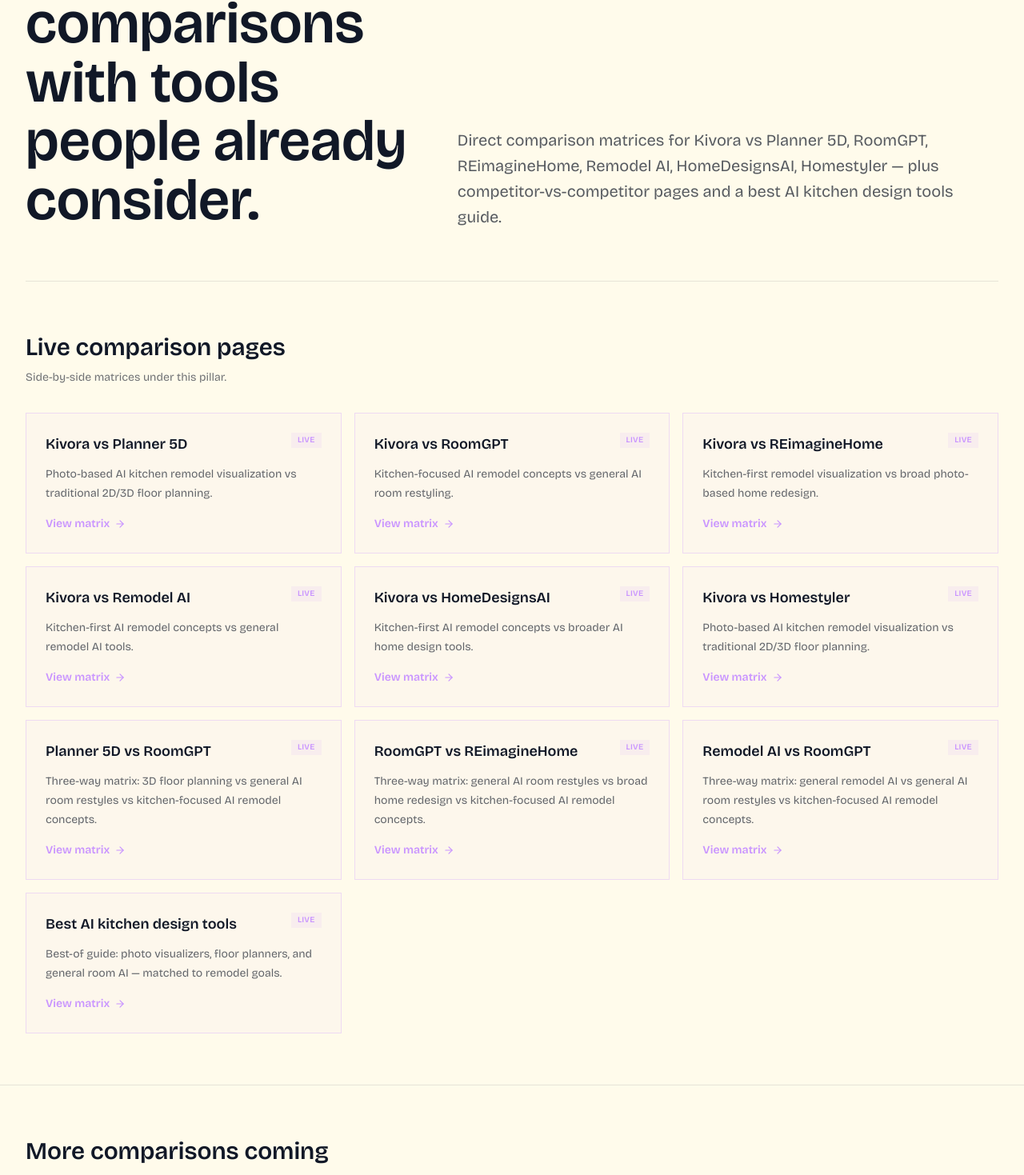
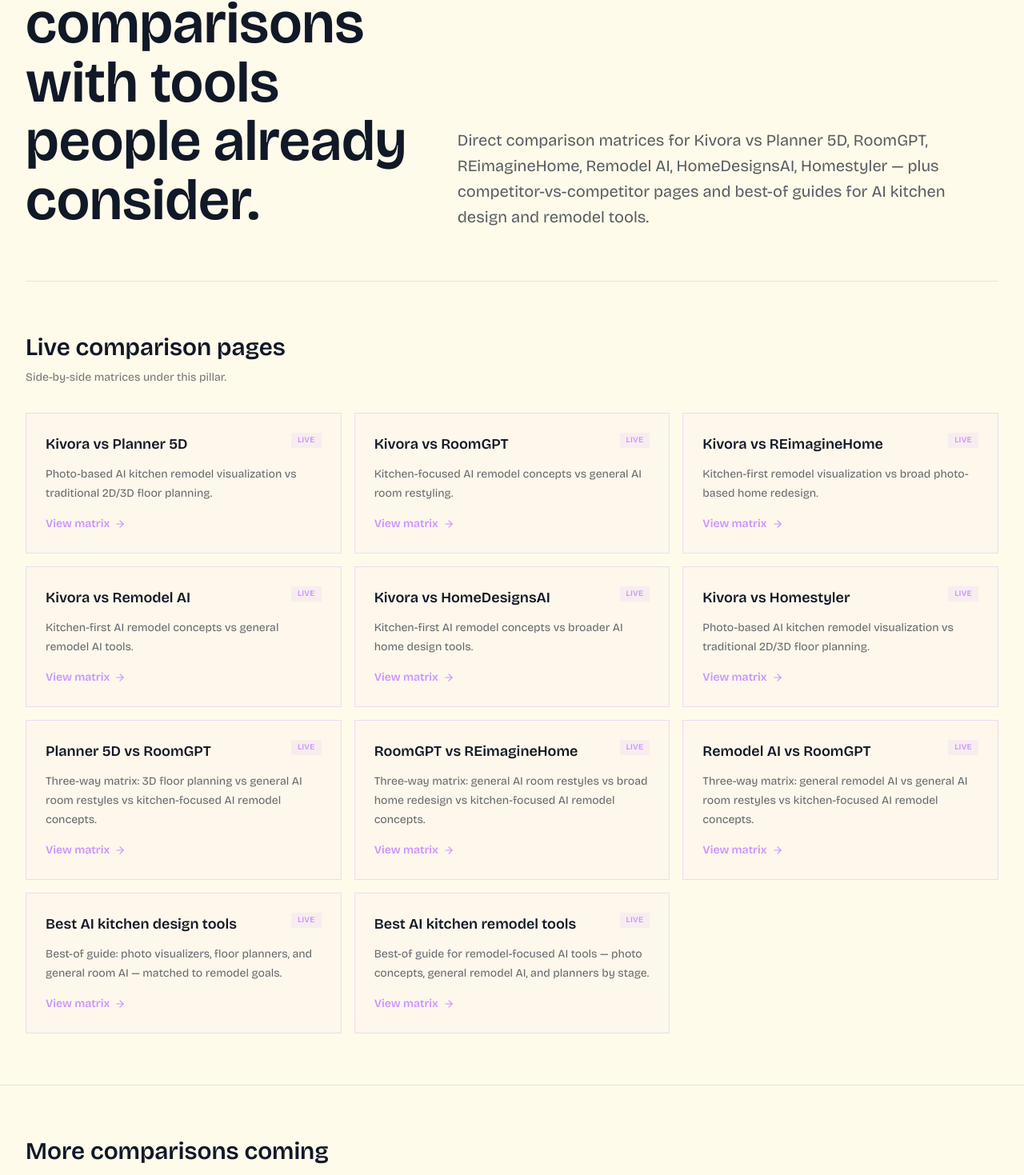
Before and after one commit to KarlGusta/kivora-next, a Next.js app: page /comparisons in a window 1280 px wide. Shown: the part 304-1773 px from the top of the page at 80% size. Built offline with nearby package versions, Linux system fonts and the light colour scheme.

Commit message:
Wire Best AI kitchen remodel tools into comparisons and resources hubs

```diff
--- a/app/comparisons/page.jsx
+++ b/app/comparisons/page.jsx
@@ -9,9 +9,9 @@ const SITE_URL = "https://kivora.collabtower.com";
 export const metadata = {
   title: "Competitor Comparisons | Kivora vs Kitchen Design Tools",
   description:
-    "Head-to-head comparison matrices: Kivora vs Planner 5D, RoomGPT, REimagineHome, Remodel AI, HomeDesignsAI, Homestyler, plus Planner 5D vs RoomGPT, RoomGPT vs REimagineHome, Remodel AI vs RoomGPT, and best AI kitchen design tools.",
+    "Head-to-head comparison matrices: Kivora vs Planner 5D, RoomGPT, REimagineHome, Remodel AI, HomeDesignsAI, Homestyler, plus Planner 5D vs RoomGPT, RoomGPT vs REimagineHome, Remodel AI vs RoomGPT, best AI kitchen design tools, and best AI kitchen remodel tools.",
   keywords:
-    "kivora vs planner 5d, kivora vs roomgpt, kivora vs reimaginehome, planner 5d vs roomgpt, roomgpt vs reimaginehome, remodel ai vs roomgpt, best ai kitchen design tools, kitchen design comparison, competitor comparisons kivora",
+    "kivora vs planner 5d, kivora vs roomgpt, kivora vs reimaginehome, planner 5d vs roomgpt, roomgpt vs reimaginehome, remodel ai vs roomgpt, best ai kitchen design tools, best ai kitchen remodel tools, kitchen design comparison, competitor comparisons kivora",
   alternates: {
     canonical: `${SITE_URL}/comparisons`,
   },
@@ -96,6 +96,13 @@ const comparisonPages = [
       "Best-of guide: photo visualizers, floor planners, and general room AI — matched to remodel goals.",
     badge: "Live",
   },
+  {
+    href: "/best-ai-kitchen-remodel-tools",
+    label: "Best AI kitchen remodel tools",
+    description:
+      "Best-of guide for remodel-focused AI tools — photo concepts, general remodel AI, and planners by stage.",
+    badge: "Live",
+  },
 ];
 
 const comingSoon = [
@@ -132,8 +139,8 @@ export default function ComparisonsPillarPage() {
             <p className="max-w-2xl text-lg leading-8 text-kivora-ink/70 md:text-xl">
               Direct comparison matrices for Kivora vs Planner 5D, RoomGPT,
               REimagineHome, Remodel AI, HomeDesignsAI, Homestyler — plus
-              competitor-vs-competitor pages and a best AI kitchen design tools
-              guide.
+              competitor-vs-competitor pages and best-of guides for AI kitchen
+              design and remodel tools.
             </p>
           </div>
         </header>
```
